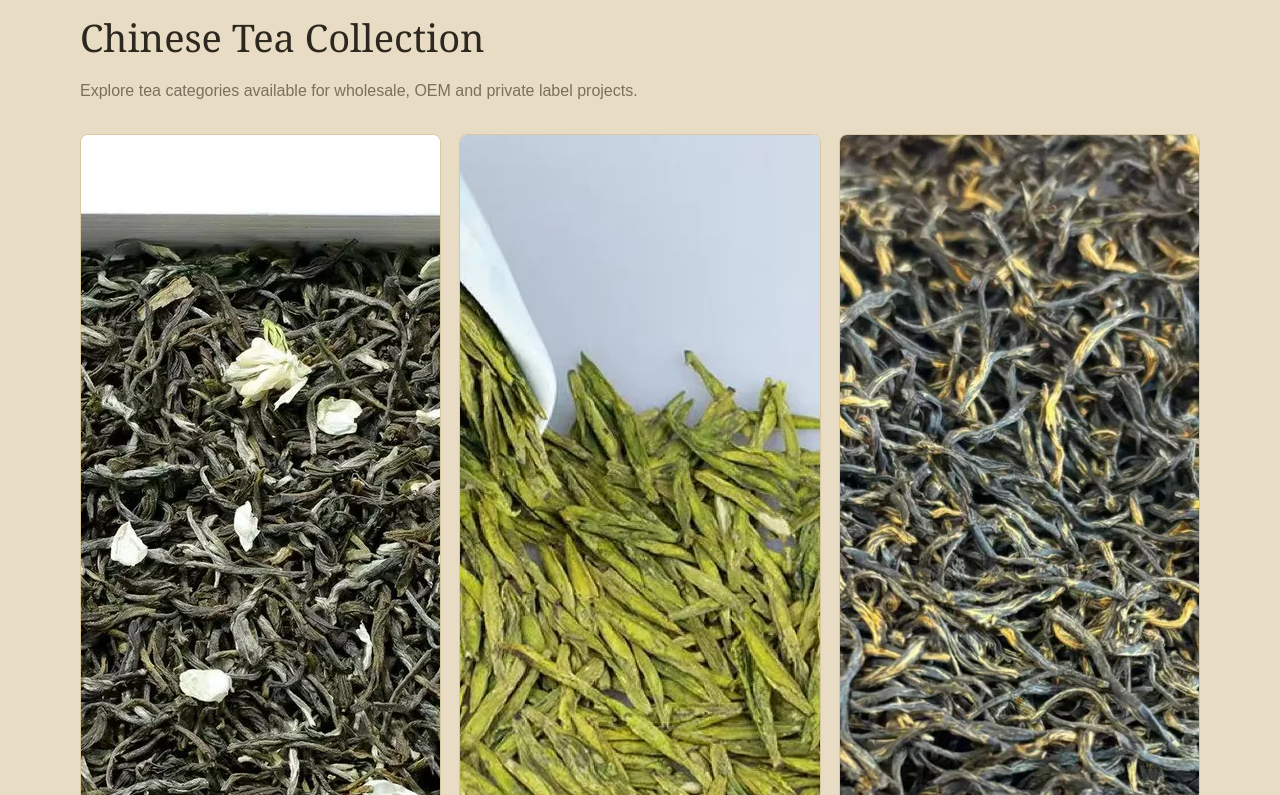
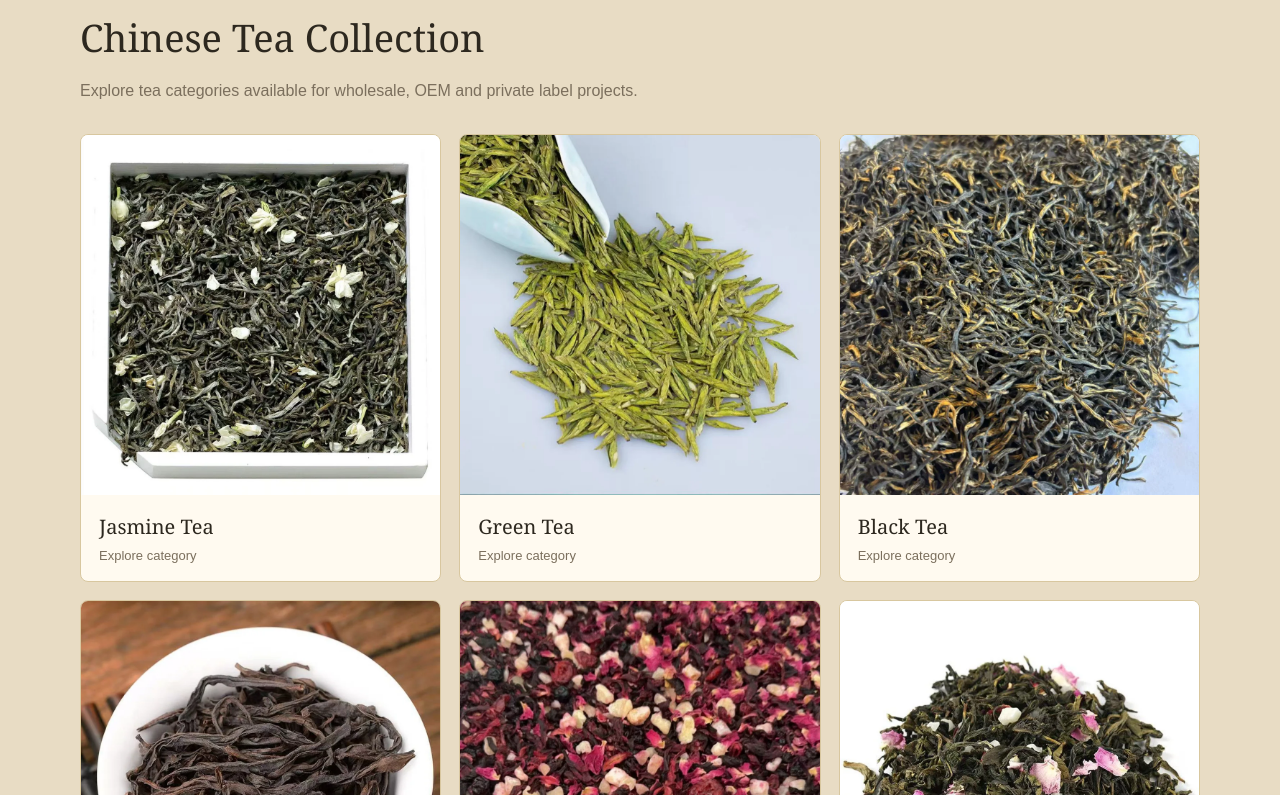
Before and after one commit to carol838/ql-tea-life, a React (Vite) app: page / in a window 1280 px wide. Shown: the part 1425-2220 px from the top of the page. Built offline with nearby package versions, Linux system fonts and the light colour scheme.

Commit message:
Fix product image layout overflow issue across product grids

```diff
--- a/src/pages/Home.css
+++ b/src/pages/Home.css
@@ -241,6 +241,7 @@
 .home-category-card,
 .home-article-card {
   overflow: hidden;
+  min-width: 0;
   border: 1px solid var(--color-line);
   border-radius: 8px;
   background: var(--color-surface);
@@ -249,6 +250,8 @@
 .home-category-card__image {
   display: block;
   width: 100%;
+  max-width: 100%;
+  height: auto;
   aspect-ratio: 1;
   object-fit: cover;
 }
--- a/src/pages/PageTemplates.css
+++ b/src/pages/PageTemplates.css
@@ -417,6 +417,7 @@
 .jasmine-product-card {
   display: flex;
   overflow: hidden;
+  min-width: 0;
   min-height: 480px;
   flex-direction: column;
   border: 1px solid var(--color-line);
@@ -435,11 +436,15 @@
 .jasmine-product-card > img {
   display: block;
   width: 100%;
+  max-width: 100%;
+  height: auto;
   aspect-ratio: 4 / 3;
   object-fit: cover;
 }
 
 .category-product-placeholder {
+  width: 100%;
+  max-width: 100%;
   aspect-ratio: 4 / 3;
   background:
     linear-gradient(135deg, rgba(185, 144, 72, 0.14), rgba(255, 250, 240, 0.2)),
```
